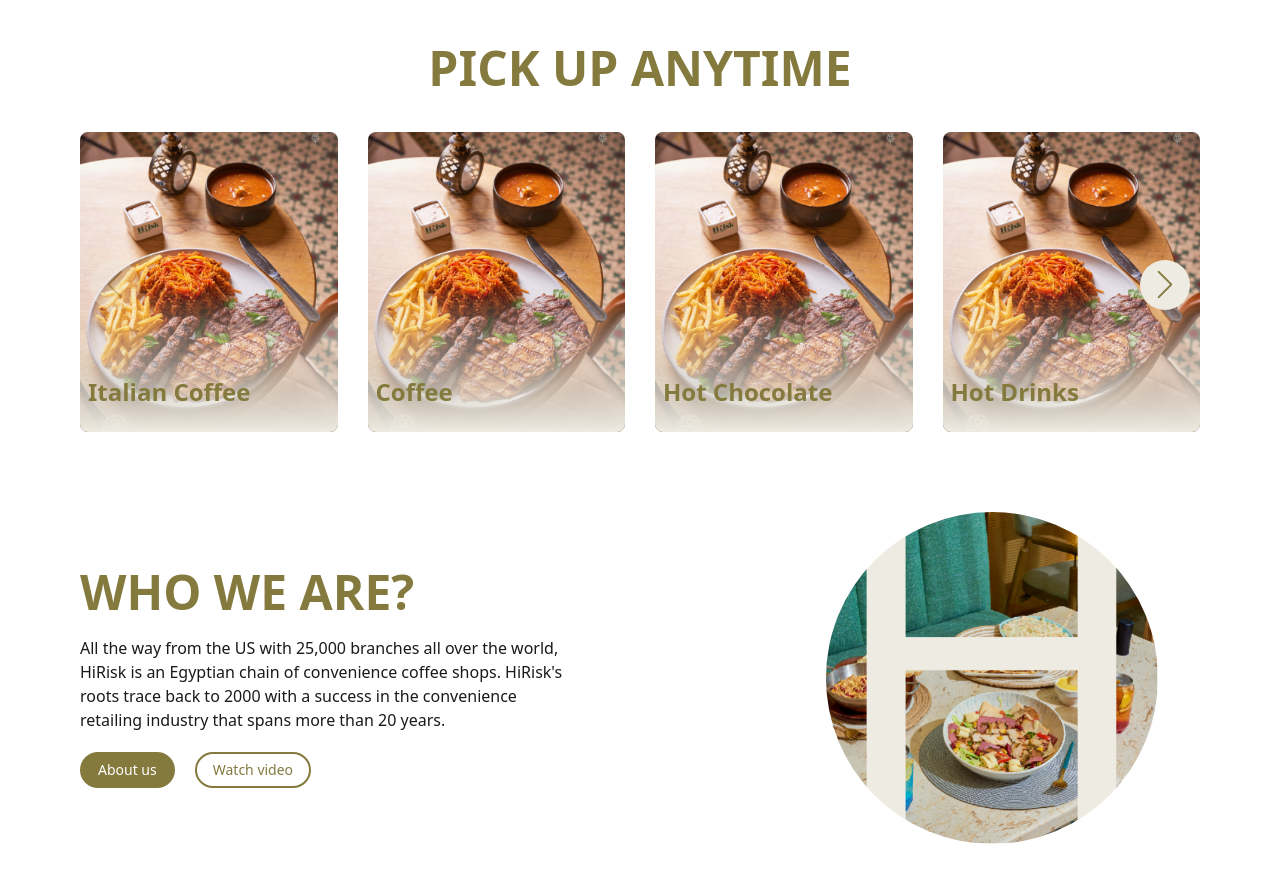
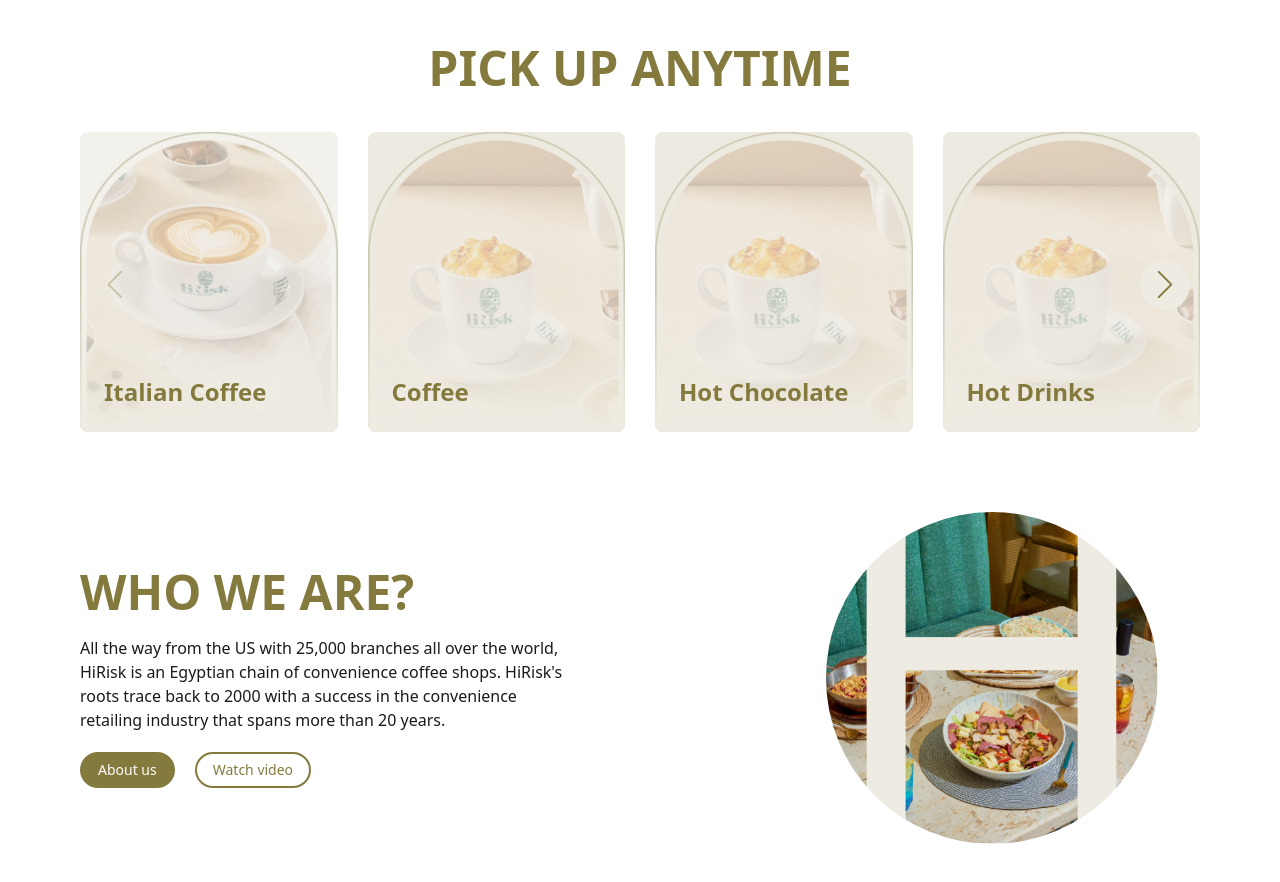
Before and after one commit to ahmed-abdelnaby10/coffe-shop, a Next.js app: page /home in a window 1280 px wide. Shown: the part 900-1782 px from the top of the page. Built offline with nearby package versions, Linux system fonts and the light colour scheme.

Commit message:
finish menu

```diff
--- a/next.config.mjs
+++ b/next.config.mjs
@@ -1,4 +1,8 @@
 /** @type {import('next').NextConfig} */
-const nextConfig = {};
+const nextConfig = {
+    images: {
+        domains: ['localhost', 'hirisk.vercel.app'],
+    },
+};
 
 export default nextConfig;
--- /dev/null
+++ b/src/app/(website)/contact-us/page.tsx
@@ -0,0 +1,20 @@
+import Landing from '@/components/reusable components/Landing'
+import React from 'react'
+import menu from '/public/images/menu.jpg'
+import Container from '@/components/reusable components/Container'
+
+export default function page() {
+    return (
+        <>
+            <Landing
+                background={menu}
+                buttons={false}
+                title='Contact Us'
+                header='Keep in|Touch|With Us'
+            />
+            <Container className="grid lg:grid-cols-5 sm:grid-cols-2 grid-cols-1 gap-10">
+                <div>Contact US</div>
+            </Container>
+        </>
+    )
+}
--- a/src/components/reusable components/Landing.tsx
+++ b/src/components/reusable components/Landing.tsx
@@ -3,6 +3,7 @@
 import { Button } from "@/components/ui/button";
 import { Typography } from "@/components/ui/typography";
 import Image, { StaticImageData } from "next/image";
+import React from "react";
 
 interface LandingProps {
     background: StaticImageData,
@@ -37,10 +38,10 @@
                     {
                         splitedHeader.map((word, index) => {
                             return (
-                                <>
+                                <React.Fragment key={index}>
                                     { word }
                                     { index !== splitedHeader.length - 1 && <br /> }
-                                </>
+                                </React.Fragment>
                             )
                         })
                     }
--- a/src/lib/rtk/rootReducer.ts
+++ b/src/lib/rtk/rootReducer.ts
@@ -1,11 +1,11 @@
 import { combineReducers } from '@reduxjs/toolkit';
 import { persistReducer } from 'redux-persist';
-import storage from 'redux-persist/lib/storage';
+import sessionStorage from 'redux-persist/lib/storage/session';
 import categoryReducer from '@/lib/rtk/slices/category.slice'
 
 const persistConfig = {
     key: 'HiRisk',
-    storage,
+    storage: sessionStorage,
 };
 
 const rootReducer = combineReducers({
--- a/src/sections/website/home/Pickup.tsx
+++ b/src/sections/website/home/Pickup.tsx
@@ -9,15 +9,25 @@
 import 'swiper/css/navigation';
 import { Navigation } from 'swiper/modules';
 import useMediaQuery from "@/hooks/useMediaQuery";
-import Link from "next/link";
 import { Button } from "@/components/ui/button";
 import img from "/public/images/bgwithH.png"
 import AnimatedCard from "@/framer-motions/AnimatedCard";
 import IntroVideo from "./IntroVideo";
+import { useDispatch } from "@/lib/rtk";
+import { setCategory } from "@/lib/rtk/slices/category.slice";
+import { useRouter } from "next/navigation";
 
 export default function Pickup() {
     const isSmallScreen = useMediaQuery("(max-width:640px)")
     const isLargeScreen = useMediaQuery("(max-width:1024px)")
+
+    const dispatch = useDispatch()
+    const router = useRouter()
+
+    const handleOnClick = (cate: Category) => {
+        dispatch(setCategory(cate.title))
+        router.push('/our-menu#menu-items')
+    }
     return (
         <Container className="min-h-fit flex flex-col lg:gap-20 gap-10">
             <div className="flex flex-col items-center justify-start gap-10">
@@ -33,20 +43,28 @@
                         categories.map((cate) => {
                             return (
                                 <SwiperSlide key={cate.id}>
-                                    <Link href={""} className="p-1 relative overflow-hidden rounded-lg flex items-end h-[300px] lg:h-[300px] before:absolute before:content-[''] before:h-full before:w-full before:top-0 before:left-0 before:z-30 before:bg-cate-gradient">
+                                    <Button
+                                        variant={"hirisk"}
+                                        className="p-1 border-none w-full bg-mainBackground relative overflow-hidden rounded-lg flex items-end h-[300px] lg:h-[300px] before:absolute before:content-[''] before:h-full before:w-full before:top-0 before:left-0 before:z-30 before:bg-cate-gradient"
+                                        onClick={()=>{
+                                            handleOnClick(cate)
+                                        }}
+                                    >
+                                        <div className="absolute top-0 left-0 w-full h-full z-20 opacity-30">
                                             <Image
-                                            src={cate.image.src}
+                                                src={cate.image}
                                                 alt={cate.title}
                                                 width={1000}
                                                 height={1000}
-                                            className="absolute top-0 left-0 w-full h-full z-20 object-cover"
+                                                className="w-full h-full"
                                                 placeholder="blur"
-                                            blurDataURL={cate.image.blurDataURL}
+                                                blurDataURL='/images/blurred.png'
                                             />
-                                        <div className="flex items-center justify-between gap-2 z-50 w-full px-1 pb-5">
+                                        </div>
+                                        <div className="flex items-center justify-between gap-2 z-50 w-full pl-5 pr-1 pb-5">
                                             <Typography variant="h1" size="xl" color="main">{cate.title}</Typography>
                                         </div>
-                                    </Link>
+                                    </Button>
                                 </SwiperSlide>
                             )
                         })
--- a/src/sections/website/menu/Category.tsx
+++ b/src/sections/website/menu/Category.tsx
@@ -4,6 +4,7 @@
 import { Typography } from '@/components/ui/typography'
 import { useSelector } from '@/lib/rtk'
 import { menuData } from '@/utils/data'
+import Image from 'next/image'
 import React, { useEffect, useState } from 'react'
 
 export default function Category() {
@@ -24,18 +25,26 @@
     }
 
     return (
-        <div className='lg:col-start-2 lg:col-end-6 col-start-1 sm:col-end-3 col-end-2 grid sm:grid-cols-3 grid-cols-1 gap-5'>
+        <div id='menu-items' className='lg:col-start-2 lg:col-end-6 col-start-1 sm:col-end-3 col-end-2 grid sm:grid-cols-3 grid-cols-1 gap-5'>
             {
                 subMenu?.items.map((item, index) => {
                     if (item.name && item.price) {
                         return (
                             <Card key={item.price * index} className='h-44 bg-mainBackground shadow-xl relative overflow-hidden'>
                                 <CardHeader className='flex flex-col items-center'>
-                                    <CardTitle className='text-mainColor text-center'>{item.name.en}</CardTitle>
+                                    <CardTitle className='text-mainColor text-center text-lg'>{item.name.en}</CardTitle>
                                     <CardDescription>{targetCategory}</CardDescription>
                                 </CardHeader>
-                                <CardContent className='flex items-center justify-center gap-5'>
-                                    <subMenu.icon className={"absolute top-1/2 left-1/2 -translate-y-1/2 -translate-x-1/2 opacity-10 rotate-[30deg] text-[12rem] text-mainColor"}/>
+                                <CardContent className='flex items-center justify-center gap-5 font-semibold'>
+                                    <Image
+                                        src={subMenu.image}
+                                        alt='aaaa'
+                                        width={99999}
+                                        height={99999}
+                                        className='absolute top-0 left-1/2 -translate-x-1/2 opacity-10 w-64 h-64'
+                                        placeholder='blur'
+                                        blurDataURL='/images/blurred.png'
+                                    />
                                     {item.price} EGP
                                 </CardContent>
                             </Card>
--- a/src/types/categories.d.ts
+++ b/src/types/categories.d.ts
@@ -1,7 +1,5 @@
-import { StaticImageData } from "next/image";
-
 interface Category {
     id: number,
     title: string,
-    image: StaticImageData,
+    image: string
 }
--- a/src/utils/data.ts
+++ b/src/utils/data.ts
@@ -1,10 +1,9 @@
-import { Category } from "@/types/categories";
-import imag from "/public/images/main-menu.jpg"
 import { Blog } from "@/types/blogs";
 import blog1 from "/public/images/blog-1.jpg"
 import blog2 from "/public/images/blog-2.jpg"
 import { mainLinks } from "./constants";
 import { RiDrinks2Line } from "react-icons/ri";
+import { GiCoffeeCup } from "react-icons/gi";
 
 export const blogs: Blog[] = [
     {
@@ -100,6 +99,7 @@
             { name: { en: "Corto cookies", ar: "كورتو كوكيز" }, price: 57 }
         ],
         image: `${mainLinks.previewURL}/categories/italianCoffee.png`,
+        icon: GiCoffeeCup
     },
     {
         category: "Coffee",
@@ -531,6 +531,6 @@
     return {
         id: index + 1,
         title: item.category,
-        image: imag
+        image: item.image
     }
 })
```
Also changed, not shown: public/favicons/site.webmanifest, public/images/blurred.png (added). Lines whose indentation alone changed are shown as unchanged.
